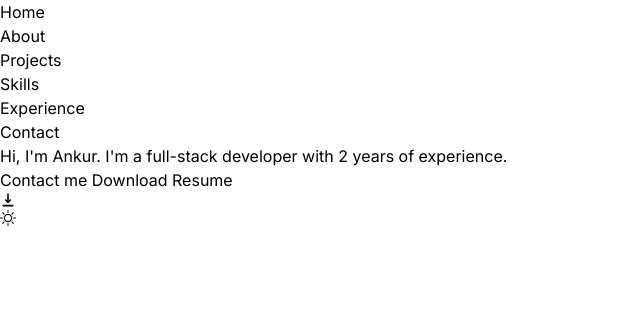
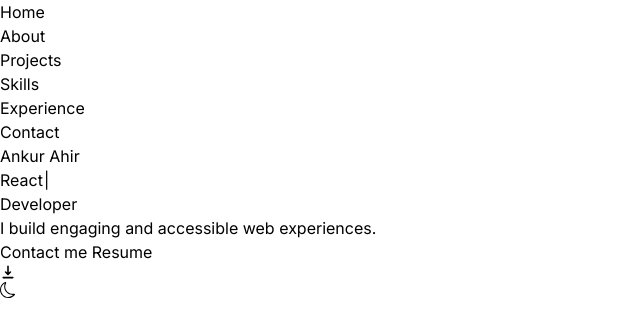
Before and after one commit to Ankur-0429/port, a Next.js app: page / in a window 1280 px wide. Shown: the top 336 px of the page, without its empty margins (0-640 px from the left). Built offline with nearby package versions, Linux system fonts and the light colour scheme.

Commit message:
better change

```diff
--- a/components/intro.tsx
+++ b/components/intro.tsx
@@ -6,6 +6,7 @@ import Link from "next/link";
 import { HiDownload } from "react-icons/hi";
 import { useSectionInView } from "@/hooks/useSectionInView";
 import { useActiveSectionContext } from "@/hooks/useActiveSection";
+import TypeWriter from "@/components/typewritter";
 
 export default function Intro() {
   const { ref } = useSectionInView("Home", 0.5);
@@ -15,43 +16,46 @@ export default function Intro() {
     <section
       ref={ref}
       id="home"
-      className="mb-28 max-w-[50rem] text-center sm:mb-0 scroll-mt-[100rem]"
-    >
+      className="mb-28 max-w-[50rem] sm:mb-0 scroll-mt-[100rem]">
       <motion.h1
-        className="mb-10 mt-4 px-4 text-2xl font-medium !leading-[1.5] sm:text-4xl"
+        className="mt-4 text-4xl font-bold tracking-tight sm:text-5xl"
         initial={{ opacity: 0, y: 100 }}
-        animate={{ opacity: 1, y: 0 }}
-      >
-        Hi, I&apos;m<span className="font-bold"> Ankur</span>. I&apos;m a{" "}
-        full-stack developer with{" "}
-        2 years of experience.
+        animate={{ opacity: 1, y: 0 }}>
+        Ankur Ahir
+      </motion.h1>
+      <motion.h1
+        className="mt-3 text-lg font-medium tracking-tight sm:text-xl flex flex-row"
+        initial={{ opacity: 0, y: 100 }}
+        animate={{ opacity: 1, y: 0 }}>
+        <TypeWriter /> Developer
       </motion.h1>
 
+      <motion.p className="my-3 max-w-xs leading-normal opacity-80">
+        I build engaging and accessible web experiences.{" "}
+      </motion.p>
+
       <motion.div
-        className="flex flex-col sm:flex-row items-center justify-center gap-2 px-4 text-lg font-medium"
+        className="flex flex-row items-center gap-2 text-lg font-medium"
         initial={{ opacity: 0, y: 100 }}
         animate={{ opacity: 1, y: 0 }}
         transition={{
           delay: 0.1,
-        }}
-      >
+        }}>
         <Link
           href="#contact"
           className="group bg-gray-900 text-white px-7 py-3 flex items-center gap-2 rounded-full outline-none transition focus:bg-gray-700 hover:bg-gray-700 active:bg-gray-600 dark:focus:bg-gray-800 dark:hover:bg-gray-800 dark:active:bg-gray-700"
           onClick={() => {
             setActiveSection("Contact");
             setTimeOfLastClick(Date.now());
-          }}
-        >
+          }}>
           Contact me{" "}
         </Link>
 
         <a
           className="group bg-white px-7 py-3 flex items-center gap-2 rounded-full outline-none transition cursor-pointer borderBlack dark:bg-white/10 focus:bg-black/10 hover:bg-black/10 active:bg-black/20 dark:focus:bg-white/20 dark:hover:bg-white/20 dark:active:bg-white/30"
           href="/Resume.pdf"
-          download
-        >
-          Download Resume{" "}
+          download>
+          Resume{" "}
           <HiDownload className="opacity-60 group-hover:translate-y-1 transition" />
         </a>
       </motion.div>
--- a/components/themeSwitch.tsx
+++ b/components/themeSwitch.tsx
@@ -12,7 +12,7 @@ export default function ThemeSwitch() {
       className="fixed bottom-5 right-5 bg-white w-[3rem] h-[3rem] bg-opacity-80 backdrop-blur-[0.5rem] border border-white border-opacity-40 shadow-2xl rounded-full flex items-center justify-center hover:scale-[1.15] active:scale-105 transition-all dark:bg-gray-950"
       onClick={toggleTheme}
     >
-      {theme === "light" ? <BsSun /> : <BsMoon />}
+      {theme !== "light" ? <BsSun /> : <BsMoon />}
     </button>
   );
 }
--- /dev/null
+++ b/components/typewritter.tsx
@@ -0,0 +1,17 @@
+import TypeWriterEffect from 'typewriter-effect';
+
+const textArray = ['NodeJS', 'React', 'Angular', 'NextJS', 'TypeScript', 'Python', 'Gradle', 'Kubernetes', 'SpringBoot', 'CSS']
+
+const TypeWriter = () => {
+    return (
+        <TypeWriterEffect
+            options={{
+                strings: textArray,
+                autoStart: true,
+                loop: true,
+            }}
+        />
+    )
+}
+
+export default TypeWriter
--- a/package.json
+++ b/package.json
@@ -15,7 +15,8 @@
     "react": "^18",
     "react-dom": "^18",
     "react-icons": "^5.2.1",
-    "react-intersection-observer": "^9.13.0"
+    "react-intersection-observer": "^9.13.0",
+    "typewriter-effect": "^2.21.0"
   },
   "devDependencies": {
     "@types/node": "^20",
```
Also changed, not shown: 1 other file (tests, documents, lock files or other folders).
